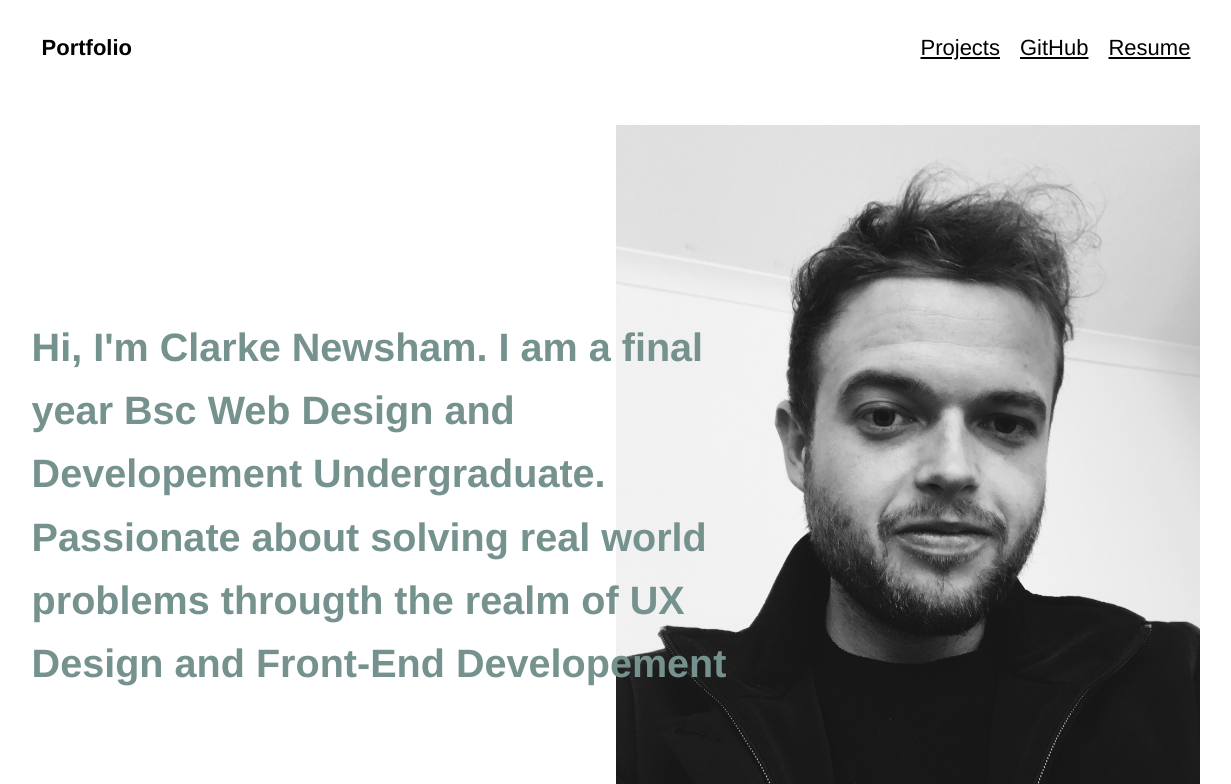
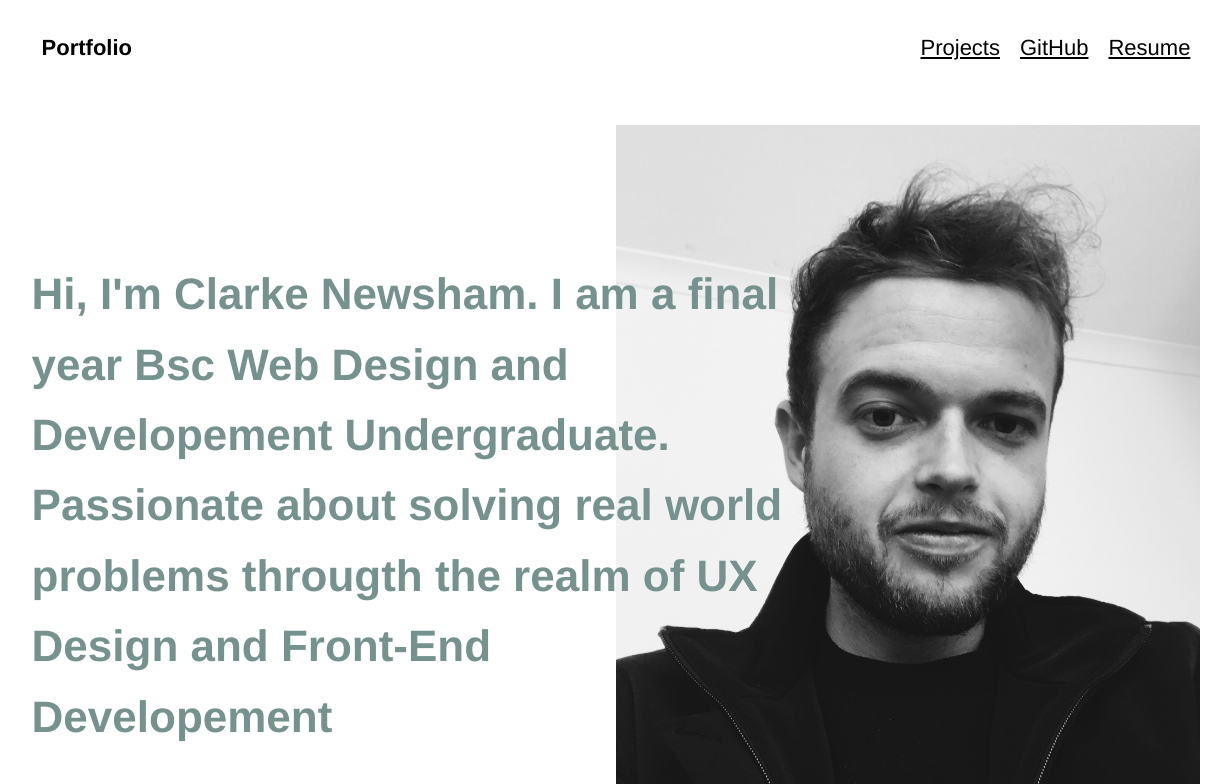
Before and after one commit to clarkenewsh/portfolio-site, a Vue app: page / in a window 1536 px wide. Shown: the top 784 px of the page, without its empty margins (152-1383 px from the left). Built offline with nearby package versions, Linux system fonts and the light colour scheme.

Commit message:
heading styles fix on all components

```diff
--- a/src/App.vue
+++ b/src/App.vue
@@ -54,7 +54,7 @@ export default {
   -webkit-font-smoothing: antialiased;
   -moz-osx-font-smoothing: grayscale;
   color: #2c3e50;
-  margin: 0px 3%;
+  margin: 0px 4%;
   line-height: 1.6;
 
 
@@ -62,9 +62,9 @@ export default {
 
 h1,h2,h3,h4 {
     /* font-family: 'Playfair Display', serif; */
-
     color: black;
     padding: 15px 0px;
+
 
 }
 
--- a/src/components/About.vue
+++ b/src/components/About.vue
@@ -23,6 +23,7 @@
 h2 {
   font-size: 150%;
   font-weight: 900;
+
 }
 
 p {
--- a/src/components/Footer.vue
+++ b/src/components/Footer.vue
@@ -37,6 +37,7 @@ footer ul {
 
 
 
+
 }
 
 footer ul li {
--- a/src/components/Header.vue
+++ b/src/components/Header.vue
@@ -39,13 +39,15 @@
   span {
     background: #75928E;
     line-height: 1.9;
+    color: white;
 
   }
-
+/*
   span.underline {
-    /* border-bottom: 2px solid #007A8A; */
+    border-bottom: 5px solid #e6d7d5;;
     font-weight: 700;
-  }
+    line-height: 1;
+  } */
 
 
 
@@ -94,7 +96,7 @@
 
   @media only screen and (min-width: 1400px) {
     h1 {
-      font-size: 180%;
+      font-size: 200%;
     }
   }
 
--- a/src/components/Hobbies.vue
+++ b/src/components/Hobbies.vue
@@ -1333,6 +1333,7 @@
     h2 {
         font-size: 150%;
         font-weight: 900;
+
     }
 
     ul {
--- a/src/components/Projects.vue
+++ b/src/components/Projects.vue
@@ -71,6 +71,7 @@
   h2 {
     font-size: 150%;
     font-weight: 900;
+
   }
 
 .feature-card:nth-of-type(1) {
```
